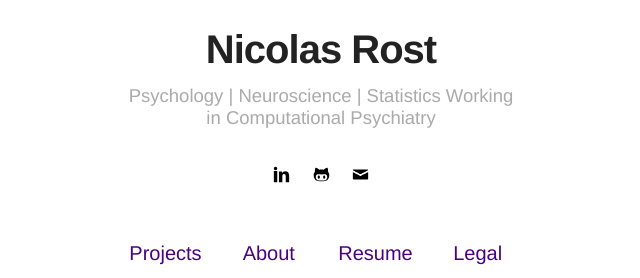
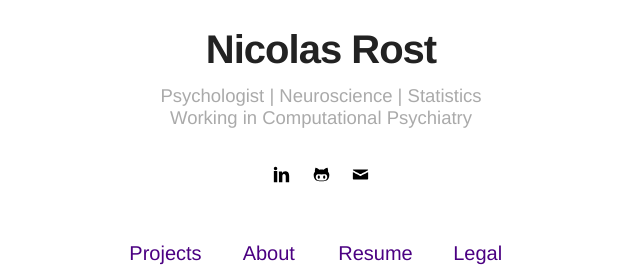
Before and after one commit to nicorost/nicorost.github.io, a Jekyll site: the page built from index.html, in a window 1280 px wide. Shown: the part 262-540 px from the top of the page, without its empty margins (319-959 px from the left). Built offline with Jekyll 4.4.1, drawn with Linux system fonts in a browser that asks for light colours.

Commit message:
edited config file

```diff
--- a/_config.yml
+++ b/_config.yml
@@ -1,6 +1,6 @@
 # main text of home
 name: Nicolas Rost
-bio: Psychology | Neuroscience | Statistics                  Working in Computational Psychiatry
+bio: Psychologist | Neuroscience | Statistics                  Working in Computational Psychiatry
 
 # SEO
 keywords: Psychology, Biological Psychology, Clinical Psychology, Mental Health, Psychiatry, Computational Psychiatry, Data Science, Munich, Statistics, Machine Learning, LMU, Data Scientist, Max Planck Institute of Psychiatry
```
